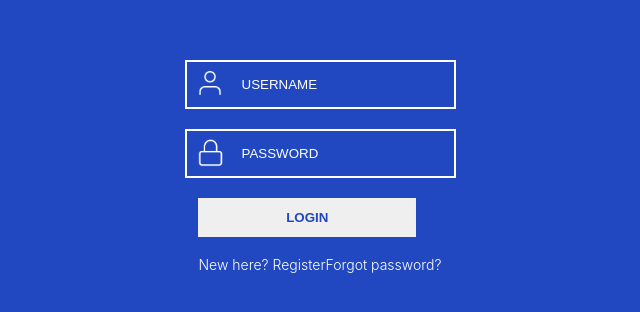
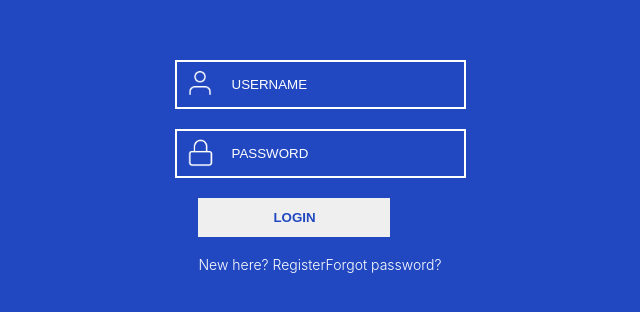
Before and after one commit to despotovic99/AnaPHP, a React (Create React App) app in the folder client/: page /login in a window 1280 px wide. Shown: the part 224-536 px from the top of the page, without its empty margins (320-960 px from the left). Built offline with nearby package versions, Linux system fonts and the light colour scheme.

Commit message:
fixed styles

```diff
--- a/client/src/pages/ForgotPasswordPage.tsx
+++ b/client/src/pages/ForgotPasswordPage.tsx
@@ -10,7 +10,7 @@ const ForgotPasswordPage = () => {
         </div>
 
         <div className={'buttons-container'}>
-            <button className={'button-secondary'}>Send email</button>
+            <button className={'button-secondary login-button'}>Send email</button>
             <h4 onClick={() => navigate('/login')}>Return to sign in?</h4>
         </div>
     </div>)
--- a/client/src/pages/LoginPage.tsx
+++ b/client/src/pages/LoginPage.tsx
@@ -17,7 +17,7 @@ const LoginPage = () => {
             <input className={'input-field'} type={'password'} placeholder={'password'}/>
         </div>
         <div className={'buttons-container'}>
-            <button className={'button-secondary'}>LOGIN</button>
+            <button className={'button-secondary login-button'}>LOGIN</button>
             <div className={'change-section-buttons-container'}>
                 <h4 onClick={() => navigate('/register')}>New here? Register</h4>
                 <h4 onClick={() => navigate('/forgot-password')}>Forgot password?</h4>
--- a/client/src/pages/RegisterPage.tsx
+++ b/client/src/pages/RegisterPage.tsx
@@ -34,7 +34,7 @@ const RegisterPage = () => {
                    required={true}/>
         </div>
         <div className={'buttons-container'}>
-            <button className={'button-secondary'}>Register</button>
+            <button className={'button-secondary register-button'}>Register</button>
             <div className={'change-section-buttons-container'}>
                 <h4 onClick={() => navigate('/login')}>Already have an account? Sign in</h4>
             </div>
--- a/client/src/styles/AuthPageStyle.css
+++ b/client/src/styles/AuthPageStyle.css
@@ -14,7 +14,7 @@
 }
 
 .input-field-container .input-field {
-    padding: 15px 35px 15px 55px;
+    padding: 15px 55px;
     background-color: #2148C0;
     outline: none;
     border: 2px solid white;
@@ -55,12 +55,19 @@
 
 .buttons-container .button-secondary {
     padding: 12px 0;
-    width: 17vw;
     outline: none;
     border: none;
     color: #2148C0;
     font-weight: bolder;
     text-transform: uppercase;
+}
+
+.login-button {
+    width: 15vw;
+}
+
+.register-button {
+    width: 16vw;
 }
 
 .buttons-container h4:hover {
```
